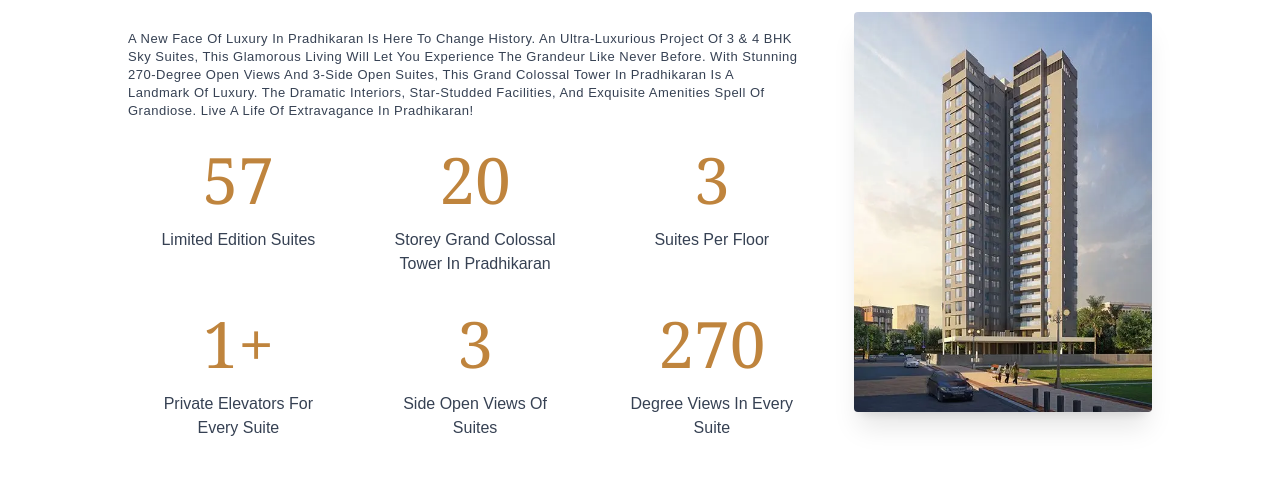
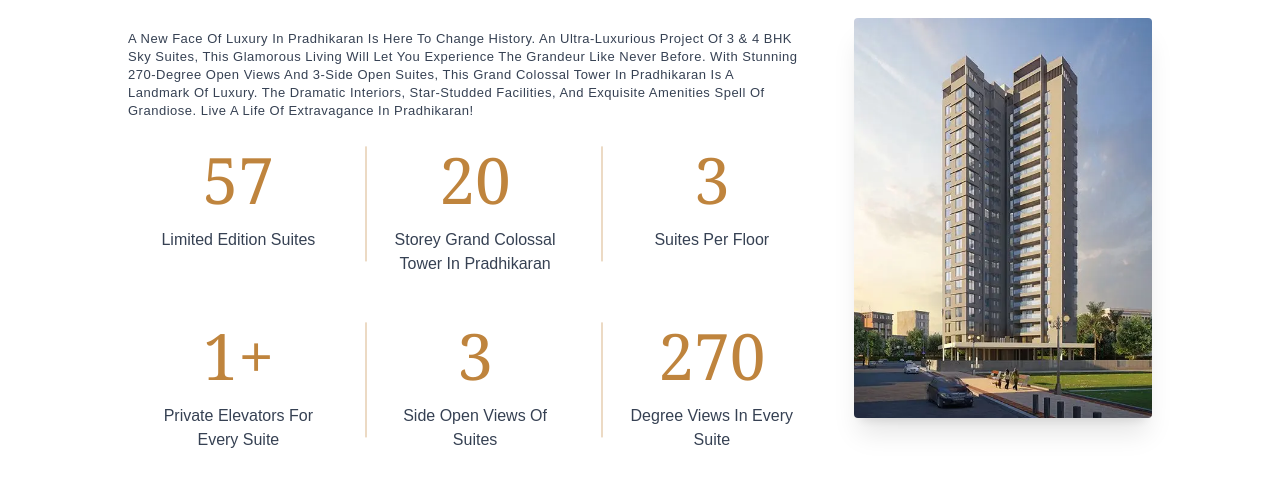
Before and after one commit to jeeltrks031/city1, a Next.js app: page / in a window 1280 px wide. Shown: the part 920-1422 px from the top of the page. Built offline with nearby package versions, Linux system fonts and the light colour scheme; a web font is replaced by a local one.

Commit message:
changes on the about page UI

```diff
--- a/src/home/Form/Form.tsx
+++ b/src/home/Form/Form.tsx
@@ -50,12 +50,11 @@ const Form = ({ isOpen, onClose }: FormProps) => {
             transition={{ type: "spring", damping: 25, stiffness: 300 }}
             className="fixed inset-0 z-50 flex items-center justify-center p-4 pointer-events-none"
           >
-                        <div className="bg-[#000] lg:mt-10 text-white rounded-3xl w-full max-w-md h-[450px] pointer-events-auto shadow-2xl overflow-hidden">
-                            {/* Header */}
+            <div className="bg-[#000] lg:mt-10 text-white rounded-3xl w-full max-w-[600px] h-auto pointer-events-auto shadow-2xl overflow-hidden">
               <div className="relative px-8 pt-8 pb-6 text-center">
                 <button
                   onClick={onClose}
-                                    className="absolute top-6 right-6 text-white/70 hover:text-white transition-colors"
+                  className="absolute cursor-pointer top-6 right-6 text-white/70 hover:text-white transition-colors"
                   aria-label="Close"
                 >
                   <X className="w-6 h-6" />
@@ -80,7 +79,7 @@ const Form = ({ isOpen, onClose }: FormProps) => {
                 </motion.p>
               </div>
 
-                            <form onSubmit={handleSubmit} className="px-8 pb-10 space-y-6">
+              <form onSubmit={handleSubmit} className="px-8 pb-10 space-y-5">
                 {["fullName", "mobile", "email"].map((field, index) => (
                   <motion.div
                     key={field}
@@ -89,7 +88,13 @@ const Form = ({ isOpen, onClose }: FormProps) => {
                     transition={{ delay: 0.4 + index * 0.1 }}
                   >
                     <input
-                                            type={field === "email" ? "email" : field === "mobile" ? "tel" : "text"}
+                      type={
+                        field === "email"
+                          ? "email"
+                          : field === "mobile"
+                          ? "tel"
+                          : "text"
+                      }
                       id={field}
                       name={field}
                       value={formData[field as keyof typeof formData]}
@@ -111,7 +116,7 @@ const Form = ({ isOpen, onClose }: FormProps) => {
                   initial={{ opacity: 0, y: 20 }}
                   animate={{ opacity: 1, y: 0 }}
                   transition={{ delay: 0.7 }}
-                                    className="pt-4"
+                  className="pt-2"
                 >
                   <button
                     type="submit"
--- a/src/home/about/About.tsx
+++ b/src/home/about/About.tsx
@@ -38,13 +38,20 @@ const About = () => {
       <div className="max-w-6xl mx-auto px-4 sm:px-6 lg:px-16 py-16">
         <div className="flex md:flex-row flex-col gap-14 items-center">
           <div className="animate-fade-left">
-            <h2 className="text-[49px] text-[#BF843D] mb-3" style={{ fontWeight: "500" }}>
+            <h2
+              className="text-[49px] text-[#BF843D] mb-3"
+              style={{ fontWeight: "500" }}
+            >
               About Panache
             </h2>
 
             <p
               className="text-gray-700 text-[13px] max-w-6xl mb-3"
-              style={{ letterSpacing: "0.5px", lineHeight: "18px", fontWeight: "400" }}
+              style={{
+                letterSpacing: "0.5px",
+                lineHeight: "18px",
+                fontWeight: "400",
+              }}
             >
               A New Face Of Luxury In Pradhikaran Is Here To Change History. An
               Ultra-Luxurious Project Of 3 & 4 BHK Sky Suites, This Glamorous
@@ -57,7 +64,7 @@ const About = () => {
             </p>
 
             {/* STATS */}
-            <div className="grid grid-cols-1 sm:grid-cols-2 md:grid-cols-3 gap-y-5 gap-x-10 md:text-center">
+            {/* <div className="grid grid-cols-1 sm:grid-cols-2 md:grid-cols-3 gap-y-5 gap-x-10 md:text-center">
               {stats.map((stat, index) => (
                 <div
                   key={index}
@@ -75,6 +82,31 @@ const About = () => {
                     {stat.label}
                   </p>
 
+                </div>
+              ))}
+            </div> */}
+
+            {/* STATS */}
+            <div className="grid grid-cols-1 sm:grid-cols-2 md:grid-cols-3 gap-y-8 gap-x-10 md:text-center">
+              {stats.map((stat, index) => (
+                <div
+                  key={index}
+                  className="relative pl-6 animate-fade-up"
+                  style={{ animationDelay: `${index * 120}ms` }}
+                >
+                  {index % 3 !== 0 && (
+                    <div className="hidden md:block absolute left-0 top-1/2 -translate-y-1/2 h-[80%] w-[2px] bg-[#BF843D] opacity-30"></div>
+                  )}
+
+                  <CountUp
+                    value={stat.number}
+                    suffix={stat.suffix}
+                    start={startCount}
+                  />
+
+                  <p className="text-[sm] text-gray-700 max-w-[200px]">
+                    {stat.label}
+                  </p>
                 </div>
               ))}
             </div>
```
Lines whose indentation alone changed are shown as unchanged.
